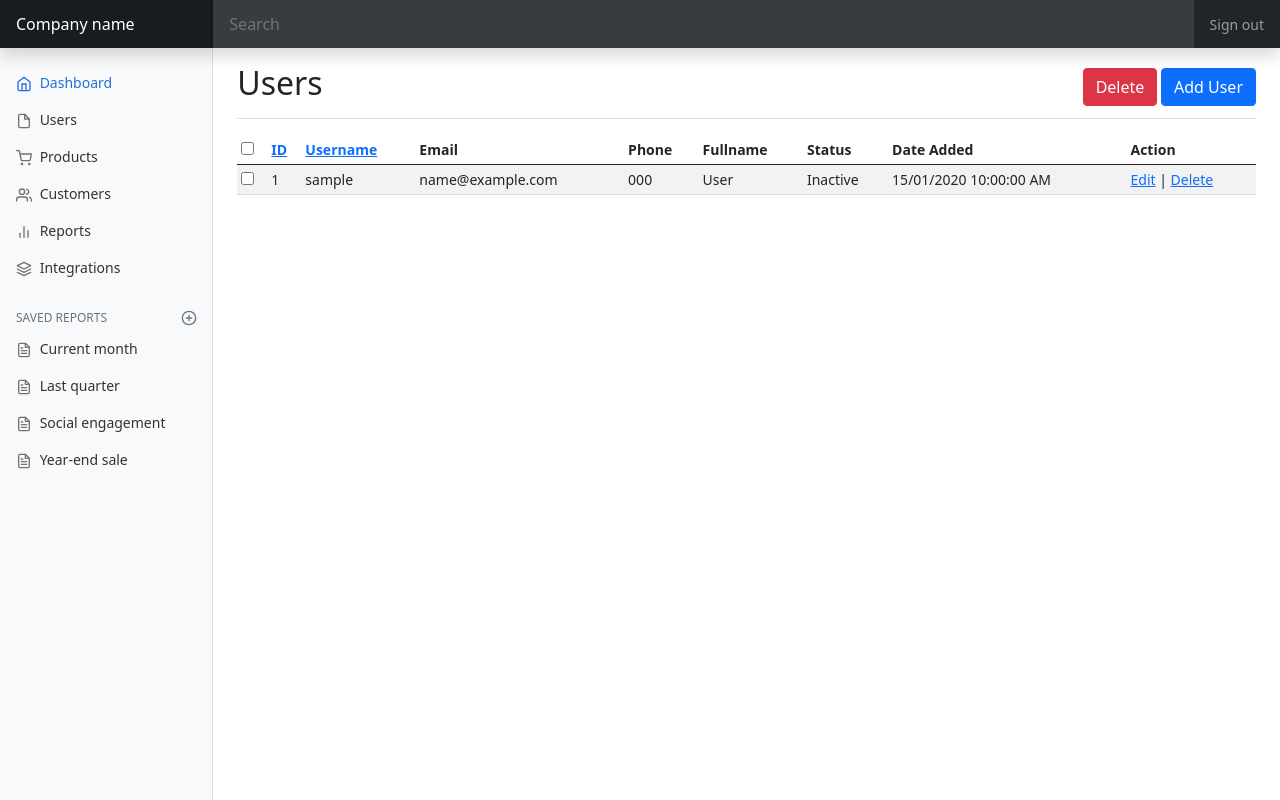
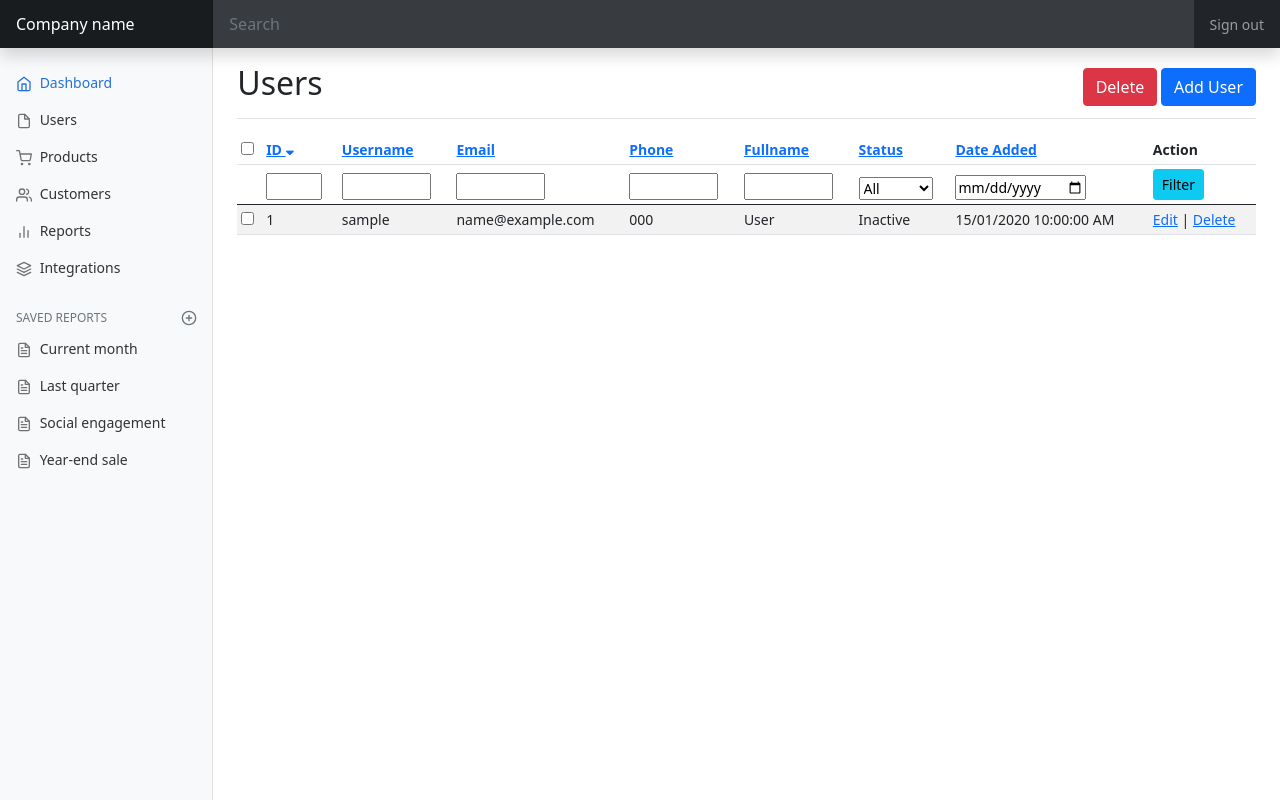
Before and after one commit to ashwanik88/training_aug_2021, a PHP site: page /admin/users.php in a window 1280 px wide. Run offline with PHP 8.4, Linux system fonts and the light colour scheme; the visitor is signed in with stand-in values (Sample User, id 1); tables that the repository leaves empty or names only in its code hold one stand-in row (values such as "Sample post"); some libraries are stand-ins or nearby versions.

Commit message:
Searching module added

```diff
--- a/admin/common/html_start.php
+++ b/admin/common/html_start.php
@@ -8,3 +8,4 @@
 
     <!-- Bootstrap core CSS -->
     <link href="https://cdn.jsdelivr.net/npm/bootstrap@5.0.2/dist/css/bootstrap.min.css" rel="stylesheet" integrity="sha384-EVSTQN3/azprG1Anm3QDgpJLIm9Nao0Yz1ztcQTwFspd3yD65VohhpuuCOmLASjC" crossorigin="anonymous">
+    <link rel="stylesheet" href="https://pro.fontawesome.com/releases/v5.10.0/css/all.css" integrity="sha384-AYmEC3Yw5cVb3ZcuHtOA93w35dYTsvhLPVnYs9eStHfGJvOvKxVfELGroGkvsg+p" crossorigin="anonymous"/>
--- /dev/null
+++ b/admin/js/common.js
@@ -0,0 +1,8 @@
+/* globals Chart:false, feather:false */
+
+(function () {
+    'use strict'
+
+    feather.replace({ 'aria-hidden': 'true' })
+
+  })()
--- a/admin/library/users_lib.php
+++ b/admin/library/users_lib.php
@@ -38,8 +38,27 @@ $page = 1;
 
 $sort = 'user_id';
 $order = 'DESC';
+$sort_url = '';
+$page_url = '';
 
-$sql_total = "SELECT count(*) as total FROM users"; // field alias as total
+$filter_user_id = '';
+$filter_username = '';
+$filter_email = '';
+$filter_phone = '';
+$filter_fullname = '';
+$filter_status = '';
+$filter_date_added = '';
+$where = ' WHERE 1=1 ';
+if(isset($_GET['filter_user_id']) && !empty($_GET['filter_user_id'])){
+    $filter_user_id = $_GET['filter_user_id'];
+    $where .= " AND user_id='". (int)$filter_user_id ."'";
+}
+if(isset($_GET['filter_username']) && !empty($_GET['filter_username'])){
+    $filter_username = $_GET['filter_username'];
+    $where .= " AND username LIKE '%". $filter_username ."%'";
+}
+
+$sql_total = "SELECT count(*) as total FROM users " . $where; // field alias as total
 $rs_total = mysqli_query($con, $sql_total);
 $rec_total = mysqli_fetch_assoc($rs_total);
 $total_users = $rec_total['total'];
@@ -48,13 +67,17 @@ $total_users = $rec_total['total'];
 if(isset($_GET['page']) && !empty($_GET['page'])){
     $page = $_GET['page'];
     $page_start = ($page - 1) * $page_limit; // 0, 10, 20 | 1, 2, 3
+    $page_url .= '&page='.$page;
 }
 
 if(isset($_GET['sort']) && !empty($_GET['sort']) && isset($_GET['order']) && !empty($_GET['order'])){
-    $sort = $_GET['sort'];
+    $sort = $_GET['sort']; // $this->request->get['']
     $order = $_GET['order'];
+    $sort_url .= '&sort='.$sort;
+    $sort_url .= '&order='.$order;
 }
-$sql = "SELECT * FROM users ORDER BY ". $sort ." ". $order ." LIMIT ". $page_start .", " . $page_limit;
+
+$sql = "SELECT * FROM users ". $where ." ORDER BY ". $sort ." ". $order ." LIMIT ". $page_start .", " . $page_limit;
 $rs = mysqli_query($con, $sql);
 
 $order = ($order == 'ASC')?'DESC':'ASC';
--- a/admin/users.php
+++ b/admin/users.php
@@ -22,14 +22,48 @@ require_once('library/users_lib.php');
       <thead>
         <tr>
           <th scope="col"><input type="checkbox" onclick="$('.chk').prop('checked', $(this).is(':checked'));" /></th>
-          <th scope="col"><a href="users.php?sort=user_id&order=<?php echo $order; ?>">ID</a></th>
-          <th scope="col"><a href="users.php?sort=username&order=<?php echo $order; ?>">Username</a></th>
-          <th scope="col">Email</th>
-          <th scope="col">Phone</th>
-          <th scope="col">Fullname</th>
-          <th scope="col">Status</th>
-          <th scope="col">Date Added</th>
+          <th scope="col"><a href="users.php?sort=user_id&order=<?php echo $order; ?><?php echo $page_url; ?>">ID
+          <?php if($sort == 'user_id'){ ?>
+          <i class="fas fa-sort-<?php echo ($order == 'ASC')?'down':'up';?>"></i>
+          <?php } ?>
+          </a></th>
+          <th scope="col"><a href="users.php?sort=username&order=<?php echo $order; ?><?php echo $page_url; ?>">Username <?php if($sort == 'username'){ ?>
+          <i class="fas fa-sort-<?php echo ($order == 'ASC')?'down':'up';?>"></i>
+          <?php } ?></a></th>
+          <th scope="col"><a href="users.php?sort=email&order=<?php echo $order; ?><?php echo $page_url; ?>">Email <?php if($sort == 'email'){ ?>
+          <i class="fas fa-sort-<?php echo ($order == 'ASC')?'down':'up';?>"></i>
+          <?php } ?></a></th>
+          <th scope="col"><a href="users.php?sort=phone&order=<?php echo $order; ?><?php echo $page_url; ?>">Phone <?php if($sort == 'phone'){ ?>
+          <i class="fas fa-sort-<?php echo ($order == 'ASC')?'down':'up';?>"></i>
+          <?php } ?></a></th>
+          <th scope="col"><a href="users.php?sort=fullname&order=<?php echo $order; ?><?php echo $page_url; ?>">Fullname <?php if($sort == 'fullname'){ ?>
+          <i class="fas fa-sort-<?php echo ($order == 'ASC')?'down':'up';?>"></i>
+          <?php } ?></a></th>
+          <th scope="col"><a href="users.php?sort=status&order=<?php echo $order; ?><?php echo $page_url; ?>">Status <?php if($sort == 'status'){ ?>
+          <i class="fas fa-sort-<?php echo ($order == 'ASC')?'down':'up';?>"></i>
+          <?php } ?></a></th>
+          <th scope="col"><a href="users.php?sort=date_added&order=<?php echo $order; ?><?php echo $page_url; ?>">Date Added <?php if($sort == 'date_added'){ ?>
+          <i class="fas fa-sort-<?php echo ($order == 'ASC')?'down':'up';?>"></i>
+          <?php } ?></a></th>
           <th scope="col">Action</th>
+        </tr>
+        <tr>
+            <td></td>
+            <td><input type="text" size="1" name="filter_user_id" id="filter_user_id" value="<?php echo $filter_user_id; ?>" /></td>
+            <td><input type="text" size="5" name="filter_username" id="filter_username" value="<?php echo $filter_username; ?>" /></td>
+            <td><input type="text" size="5" name="filter_email" id="filter_email" value="<?php echo $filter_email; ?>" /></td>
+            <td><input type="text" size="5" name="filter_phone" id="filter_phone" value="<?php echo $filter_phone; ?>" /></td>
+            <td><input type="text" size="5" name="filter_fullname" id="filter_fullname" value="<?php echo $filter_fullname; ?>" /></td>
+            <td><select name="filter_status" id="filter_status">
+              <option value="" >All</option>
+              <option value="0" <?php echo ($filter_status === 0)?'selected':''; ?>>Inactive</option>
+              <option value="1" <?php echo ($filter_status === 1)?'selected':''; ?>>Active</option>
+            </select></td>
+            <td><input type="date" size="5" name="filter_date_added" id="filter_date_added" value="<?php echo $filter_date_added; ?>" /></td>
+            <td>
+            <button type="button" class="btn btn-info btn-sm btnFilter">Filter</button>
+            </td>
+
         </tr>
       </thead>
       <tbody>
@@ -64,15 +98,15 @@ require_once('library/users_lib.php');
   <nav aria-label="...">
     <ul class="pagination">
     <?php if($page > 1){ ?>
-      <li class="page-item"><a class="page-link" href="users.php?page=<?php echo $page-1; ?>">Prev</a></li>
+      <li class="page-item"><a class="page-link" href="users.php?page=<?php echo $page-1; ?><?php echo $sort_url; ?>">Prev</a></li>
       <?php }else{ ?>
         <li class="page-item disabled"><a class="page-link" href="javascript:void(0);">Prev</a></li>
       <?php } ?>
       <?php for($n = 1; $n <= ceil($total_users / $page_limit); $n++){ ?>
-      <li class="page-item <?php echo ($page == $n)?'active':'';?>"><a class="page-link" href="users.php?page=<?php echo $n; ?>"><?php echo $n; ?></a></li>
+      <li class="page-item <?php echo ($page == $n)?'active':'';?>"><a class="page-link" href="users.php?page=<?php echo $n; ?><?php echo $sort_url; ?>"><?php echo $n; ?></a></li>
       <?php } ?>
       <?php if($page < $n - 1){ ?>
-      <li class="page-item"><a class="page-link" href="users.php?page=<?php echo $page+1; ?>">Next</a></li>
+      <li class="page-item"><a class="page-link" href="users.php?page=<?php echo $page+1; ?><?php echo $sort_url; ?>">Next</a></li>
       <?php }else{ ?>
         <li class="page-item disabled"><a class="page-link" href="javascript:void(0);">Next</a></li>
       <?php } ?>
@@ -84,6 +118,23 @@ require_once('library/users_lib.php');
 </main>
 <?php require_once('common/scripts.php'); ?>
 
-<script src="js/dashboard.js"></script>
+<script src="js/common.js"></script>
 
+<script type="text/javascript">
+  var filter_url = 'users.php?';
+  $('.btnFilter').click(function(){
+
+    var filter_user_id = $('#filter_user_id').val();
+    if(filter_user_id != ''){
+      filter_url += '&filter_user_id=' + filter_user_id;
+    }
+
+    var filter_username = $('#filter_username').val();
+    if(filter_username != ''){
+      filter_url += '&filter_username=' + filter_username;
+    }
+
+    window.location.href = filter_url;
+  });
+</script>
 <?php require_once('common/html_end.php'); ?>
```
